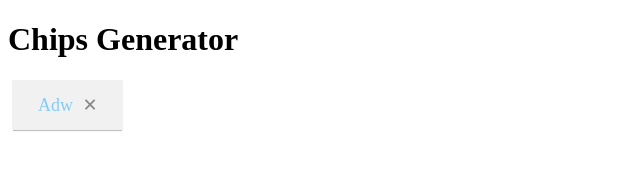
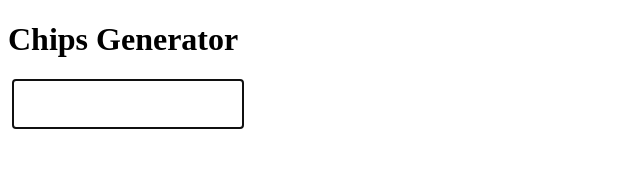
Before and after one commit to dsouzaedison/chips-input, a website: page index.html in a window 1280 px wide. Shown: the whole page, without its empty margins (0-640 px from the left). Drawn offline with nearby package versions, Linux system fonts and the light colour scheme; some packages are replaced by stand-ins of ours.

Commit message:
Minor Changes

```diff
--- a/app.css
+++ b/app.css
@@ -1,7 +1,11 @@
-.chips {
-    height: 50px;
-}
+/*.chips {*/
+    /*max-width: 100%;*/
+/*}*/
 
-.chips-input:focus {
-    outline: none;
-}
+/*.chips-input:focus {*/
+    /*outline: none;*/
+/*}*/
+
+/*body {*/
+    /*max-width: 100%;*/
+/*}*/
--- a/app.js
+++ b/app.js
@@ -1,15 +1,18 @@
 angular.module('chips-input', [])
-    .controller('ctrl', function ($scope) {
+    .controller('ctrl', function ($scope, $window) {
         $scope.event = '';
-        $scope.inputSize = 1;
+        // $scope.inputSize = 2;
         $scope.chipName = '';
-        $scope.chips = ['adw'];
+        $scope.maxlength = 15;
+        $scope.chips = [];
 
         $scope.process = function (event) {
             if (event.keyCode == 32 || event.keyCode == 13) {
                 if ($scope.chipName != "") {
                     $scope.chips.push($scope.chipName);
                     $scope.chipName = '';
+                    // $scope.inputSize = 2;
+                    // $window.document.getElementById('input-chip').style.width = 5 + 'px';
                 }
             }
 
@@ -18,7 +21,9 @@ angular.module('chips-input', [])
                     $scope.chips.pop();
             }
 
-            $scope.inputSize++;
+            // if ($scope.inputSize < 45)
+            //     $scope.inputSize++;
+            // $window.document.getElementById('input-chip').style.width = $scope.inputSize * 5 + 'px';
             $window.document.getElementById('input-chip').focus();
         };
 
@@ -26,6 +31,7 @@ angular.module('chips-input', [])
             if ($scope.chipName != "") {
                 $scope.chips.push($scope.chipName);
                 $scope.chipName = '';
+                // $scope.inputSize = 2;
             }
         };
 
@@ -77,4 +83,7 @@ angular.module('chips-input', [])
             };
         };
 
+        // var style = "<style>.abc {color:#fff;}";
+        // document.getElementsByTagName('head').append(style);
+
     });
--- a/index.html
+++ b/index.html
@@ -26,6 +26,6 @@
 </div>
 
 <input type="text" id="input-chip" class="chips-input" ng-model="chipName" ng-keydown="process($event)"
-       ng-blur="addChip()" size="{{inputSize}}" ng-style="loadInputStyles()" autofocus>
+       ng-blur="addChip()" size="15" ng-style="loadInputStyles()" maxlength="{{maxlength}}" autofocus>
 </body>
 </html>
```
